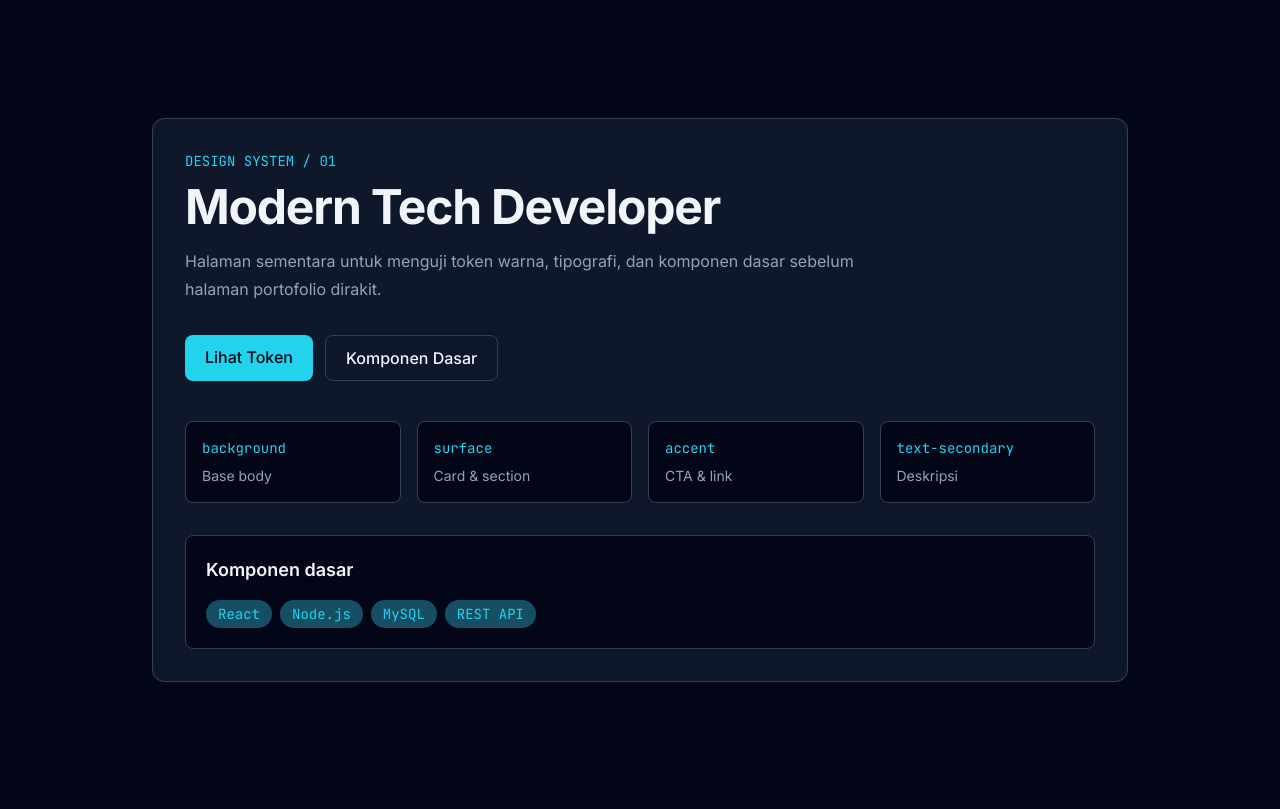
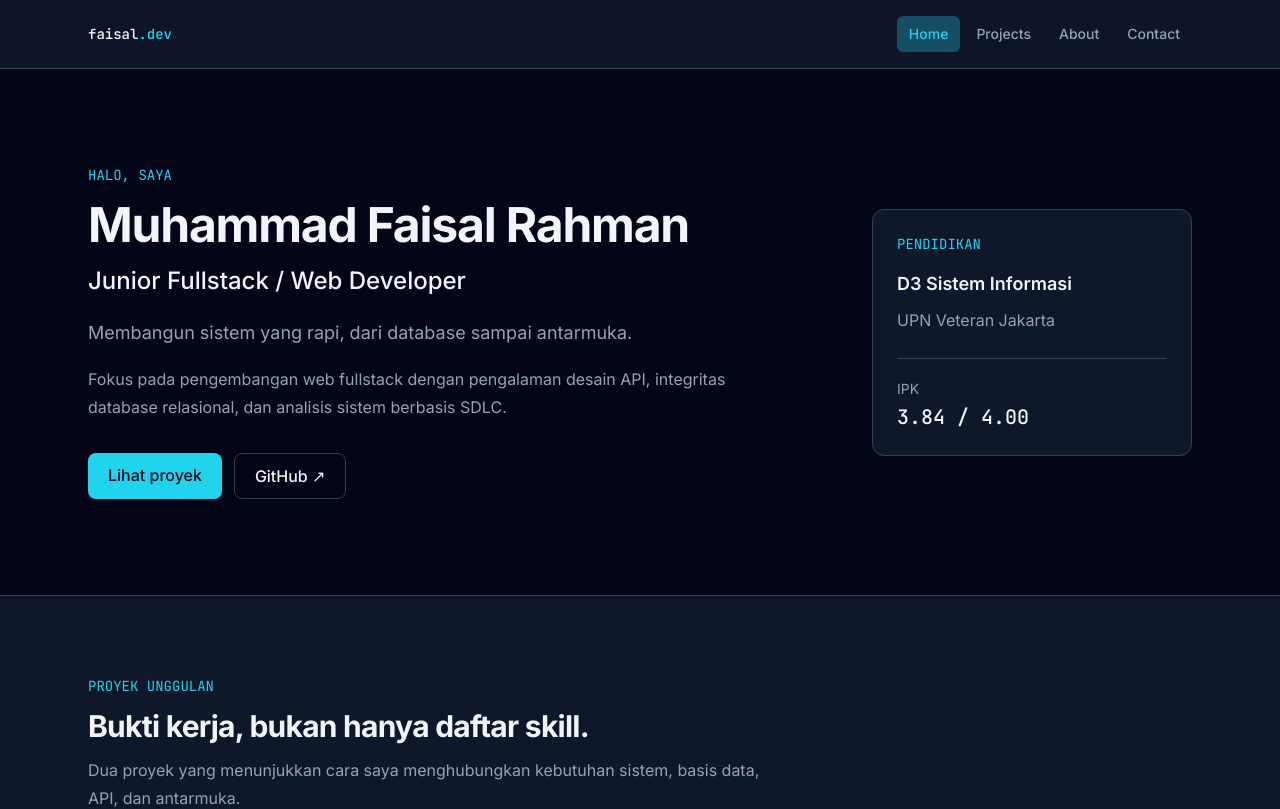
Before and after one commit to FaisalRahman-stack/personal-portofolio, a React (Vite) app: page / in a window 1280 px wide. Shown: the top 809 px of the page. Built offline with nearby package versions, Linux system fonts and the light colour scheme.

Commit message:
feat: build portfolio home page

```diff
--- a/src/App.jsx
+++ b/src/App.jsx
@@ -1,61 +1,7 @@
+import Home from './pages/Home'
+
 function App() {
-  return (
-    <main className="mx-auto flex min-h-screen max-w-5xl items-center px-6 py-16">
-      <section className="w-full rounded-xl border bg-surface p-6 sm:p-8">
-        <p className="font-mono text-sm text-accent">DESIGN SYSTEM / 01</p>
-        <h1 className="mt-3 text-4xl font-bold tracking-tight sm:text-5xl">
-          Modern Tech Developer
-        </h1>
-        <p className="mt-4 max-w-2xl text-base leading-7 text-text-secondary">
-          Halaman sementara untuk menguji token warna, tipografi, dan komponen dasar
-          sebelum halaman portofolio dirakit.
-        </p>
-
-        <div className="mt-8 flex flex-wrap gap-3">
-          <a
-            className="rounded-lg bg-accent px-5 py-2.5 font-medium text-background transition-colors duration-200 hover:bg-cyan-300"
-            href="#tokens"
-          >
-            Lihat Token
-          </a>
-          <a
-            className="rounded-lg border px-5 py-2.5 font-medium text-text-primary transition-colors duration-200 hover:bg-surface-hover"
-            href="#components"
-          >
-            Komponen Dasar
-          </a>
-        </div>
-
-        <div id="tokens" className="mt-10 grid gap-4 sm:grid-cols-2 lg:grid-cols-4">
-          {[
-            ['background', 'Base body'],
-            ['surface', 'Card & section'],
-            ['accent', 'CTA & link'],
-            ['text-secondary', 'Deskripsi'],
-          ].map(([token, usage]) => (
-            <div key={token} className="rounded-lg border bg-background p-4">
-              <p className="font-mono text-sm text-accent">{token}</p>
-              <p className="mt-2 text-sm text-text-secondary">{usage}</p>
-            </div>
-          ))}
-        </div>
-
-        <div id="components" className="mt-8 rounded-lg border bg-background p-5">
-          <p className="text-lg font-semibold">Komponen dasar</p>
-          <div className="mt-4 flex flex-wrap gap-2">
-            {['React', 'Node.js', 'MySQL', 'REST API'].map((skill) => (
-              <span
-                key={skill}
-                className="rounded-full bg-accent-muted px-3 py-1 font-mono text-sm text-accent"
-              >
-                {skill}
-              </span>
-            ))}
-          </div>
-        </div>
-      </section>
-    </main>
-  )
+  return <Home />
 }
 
 export default App
--- /dev/null
+++ b/src/pages/Home.jsx
@@ -0,0 +1,104 @@
+import Footer from '../components/Footer'
+import Navbar from '../components/Navbar'
+import ProjectCard from '../components/ProjectCard'
+import SectionHeading from '../components/SectionHeading'
+import SkillBadge from '../components/SkillBadge'
+import { profile, projects, skills } from '../data/portfolioData'
+
+function Home() {
+  const featuredProjects = projects.filter((project) => project.featured)
+
+  return (
+    <div className="flex min-h-screen flex-col">
+      <Navbar />
+
+      <main className="flex-1">
+        <section className="mx-auto grid max-w-6xl gap-10 px-6 py-16 sm:py-24 lg:grid-cols-[1fr_20rem] lg:items-center">
+          <div>
+            <p className="font-mono text-sm text-accent">HALO, SAYA</p>
+            <h1 className="mt-4 max-w-3xl text-4xl font-bold tracking-tight sm:text-5xl">
+              {profile.name}
+            </h1>
+            <p className="mt-4 text-xl font-medium text-text-primary sm:text-2xl">{profile.role}</p>
+            <p className="mt-5 max-w-2xl text-lg leading-8 text-text-secondary">
+              {profile.tagline}
+            </p>
+            <p className="mt-4 max-w-2xl leading-7 text-text-secondary">{profile.summary}</p>
+
+            <div className="mt-8 flex flex-wrap gap-3">
+              <a
+                className="rounded-lg bg-accent px-5 py-2.5 font-medium text-background transition-colors duration-200 hover:bg-cyan-300"
+                href="#projects"
+              >
+                Lihat proyek
+              </a>
+              <a
+                className="rounded-lg border px-5 py-2.5 font-medium text-text-primary transition-colors duration-200 hover:bg-surface-hover"
+                href={profile.contact.github}
+                target="_blank"
+                rel="noreferrer"
+              >
+                GitHub <span aria-hidden="true">↗</span>
+              </a>
+            </div>
+          </div>
+
+          <aside className="rounded-xl border bg-surface p-6">
+            <p className="font-mono text-sm text-accent">PENDIDIKAN</p>
+            <p className="mt-4 text-lg font-semibold">{profile.education.degree}</p>
+            <p className="mt-2 leading-7 text-text-secondary">{profile.education.institution}</p>
+            <div className="mt-6 border-t pt-5">
+              <p className="text-sm text-text-secondary">IPK</p>
+              <p className="mt-1 font-mono text-xl font-medium text-text-primary">
+                {profile.education.gpa}
+              </p>
+            </div>
+          </aside>
+        </section>
+
+        <section id="projects" className="border-y bg-surface">
+          <div className="mx-auto max-w-6xl px-6 py-16 sm:py-20">
+            <SectionHeading
+              eyebrow="PROYEK UNGGULAN"
+              title="Bukti kerja, bukan hanya daftar skill."
+              description="Dua proyek yang menunjukkan cara saya menghubungkan kebutuhan sistem, basis data, API, dan antarmuka."
+            />
+            <div className="mt-10 grid gap-6 md:grid-cols-2">
+              {featuredProjects.map((project) => (
+                <ProjectCard key={project.id} data={project} />
+              ))}
+            </div>
+          </div>
+        </section>
+
+        <section className="mx-auto max-w-6xl px-6 py-16 sm:py-20">
+          <SectionHeading
+            eyebrow="RINGKASAN SKILL"
+            title="Teknologi yang saya gunakan."
+            description="Fokus pada fondasi fullstack dan analisis sistem untuk membangun aplikasi yang terstruktur."
+          />
+          <div className="mt-10 grid gap-6 md:grid-cols-3">
+            {skills.map((skillGroup) => (
+              <article key={skillGroup.category} className="rounded-xl border bg-surface p-6">
+                <h3 className="text-lg font-semibold">{skillGroup.category}</h3>
+                <div className="mt-5 flex flex-wrap gap-2">
+                  {skillGroup.items.map((skill) => (
+                    <SkillBadge key={skill}>{skill}</SkillBadge>
+                  ))}
+                </div>
+              </article>
+            ))}
+          </div>
+        </section>
+      </main>
+
+      <Footer
+        name={profile.name}
+        githubUrl={profile.contact.github}
+        linkedinUrl={profile.contact.linkedin}
+      />
+    </div>
+  )
+}
+
+export default Home
```
